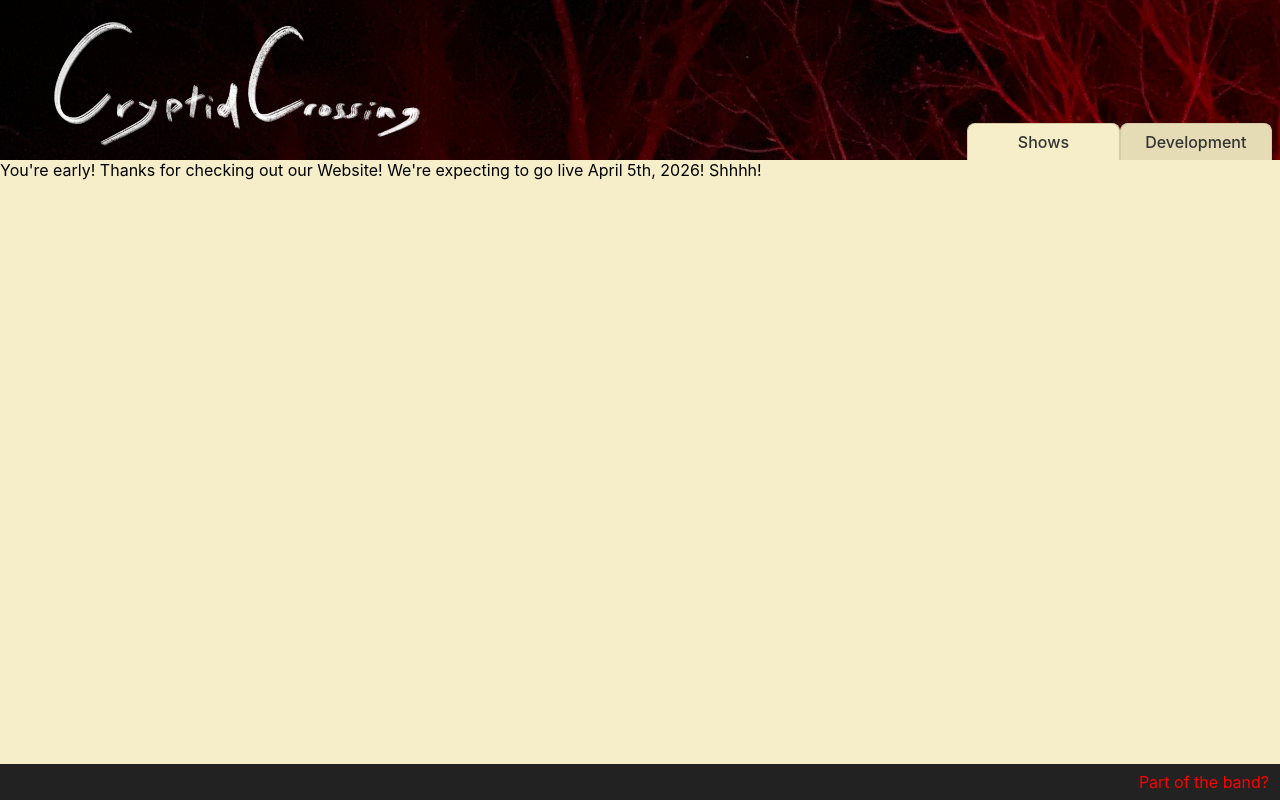
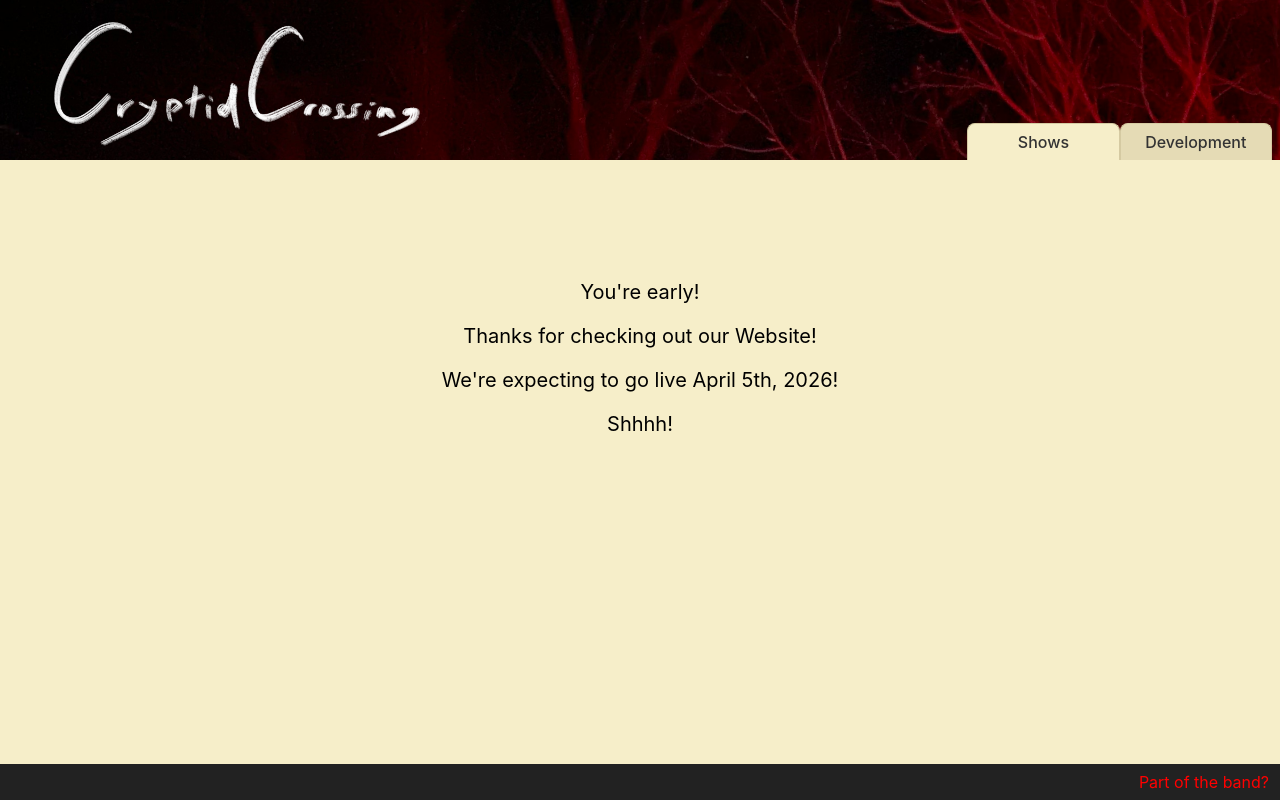
Before and after one commit to rupertjamessimpson/CryptidCrossingMusic, a React (Create React App) app: page /shows in a window 1280 px wide. Built offline with nearby package versions, Linux system fonts and the light colour scheme.

Commit message:
Centered preview page text

```diff
--- a/src/components/pages/shows/index.css
+++ b/src/components/pages/shows/index.css
@@ -0,0 +1,5 @@
+.preview {
+  padding: 100px;
+  text-align: center;
+  font-size: 20px;
+}
--- a/src/components/pages/shows/index.tsx
+++ b/src/components/pages/shows/index.tsx
@@ -1,16 +1,14 @@
 import React from "react";
+import "./index.css";
 
 function Shows() {
 
   return (
-    <div>
-      You're early!
-
-      Thanks for checking out our Website!
-
-      We're expecting to go live April 5th, 2026!
-
-      Shhhh!
+    <div className="preview">
+      <p>You're early!</p>
+      <p>Thanks for checking out our Website!</p>
+      <p>We're expecting to go live April 5th, 2026!</p>
+      <p>Shhhh!</p>
     </div>
   );
 }
```
